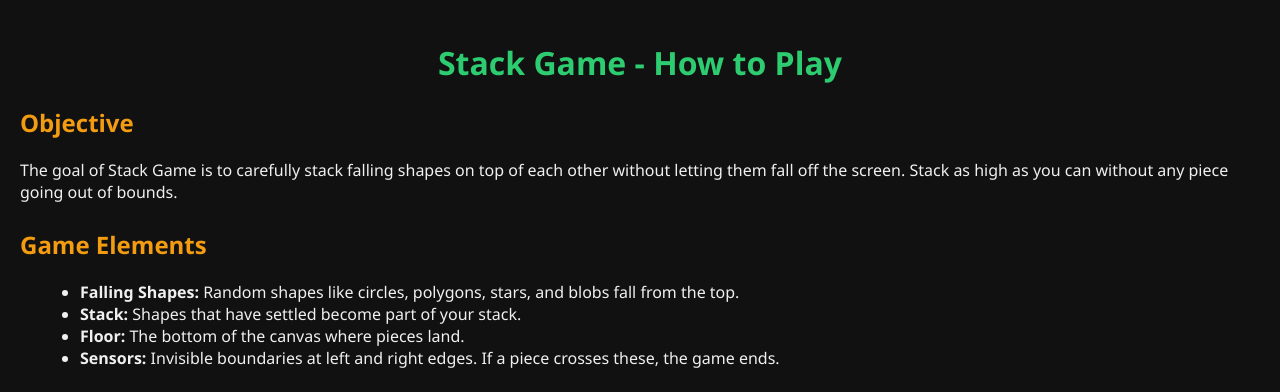
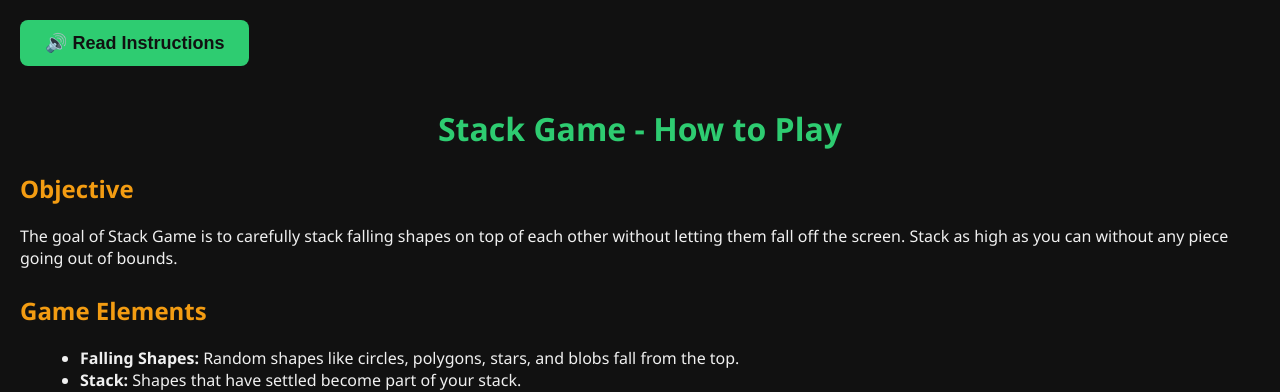
Before and after one commit to GoldenGoo/CPSC476_Group8_TeamProject, a Django app: page /game/how-to-play/ in a window 1280 px wide. Shown: the top 392 px of the page. Run offline with Django 5.2, Linux system fonts and the light colour scheme; the visitor is signed in with stand-in values (Sample User, id 1).

Commit message:
text to speech

```diff
--- a/gameapp/templates/how_to_play.html
+++ b/gameapp/templates/how_to_play.html
@@ -1,4 +1,4 @@
-{% load static%}
+{% load static %}
 <!DOCTYPE html>
 <html lang="en">
 <head>
@@ -44,9 +44,45 @@
             border-left: 5px solid #f39c12;
             margin-top: 10px;
         }
+
+        /* 🎤 Buttons */
+        .btn {
+            display: inline-block;
+            padding: 12px 25px;
+            border: none;
+            border-radius: 8px;
+            font-size: 18px;
+            cursor: pointer;
+            font-weight: bold;
+            transition: 0.3s;
+            margin-right: 10px;
+            margin-bottom: 20px;
+        }
+        .speak-btn {
+            background-color: #2ecc71;
+            color: #111;
+        }
+        .speak-btn:hover {
+            background-color: #27ae60;
+        }
+        .stop-btn {
+            background-color: #e74c3c;
+            color: white;
+            display: none; /* hidden by default */
+        }
+        .stop-btn:hover {
+            background-color: #c0392b;
+        }
+
     </style>
 </head>
 <body>
+
+
+    <button class="btn speak-btn" onclick="speakPage()">🔊 Read Instructions</button>
+    <button class="btn stop-btn" id="stopBtn" onclick="stopSpeech()">⛔ Stop</button>
+
+
     <h1>Stack Game - How to Play</h1>
 
     <div class="section">
@@ -118,5 +154,36 @@
         <h2>Enjoy the Game!</h2>
         <p>Stack shapes, test your reflexes, and try to beat your own records. Have fun!</p>
     </div>
+
+    <script>
+        let currentUtterance = null;
+
+        function speakPage() {
+            speechSynthesis.cancel();
+
+            const text = document.body.innerText;
+            currentUtterance = new SpeechSynthesisUtterance(text);
+
+            currentUtterance.rate = 1;
+            currentUtterance.pitch = 1;
+
+            document.getElementById("stopBtn").style.display = "inline-block";
+
+            currentUtterance.onend = () => {
+                document.getElementById("stopBtn").style.display = "none";
+            };
+
+            speechSynthesis.speak(currentUtterance);
+        }
+
+        function stopSpeech() {
+            speechSynthesis.cancel();
+            document.getElementById("stopBtn").style.display = "none";
+        }
+
+        window.addEventListener("beforeunload", () => {
+            speechSynthesis.cancel();
+        });
+    </script>
+
 </body>
-</html>
```
